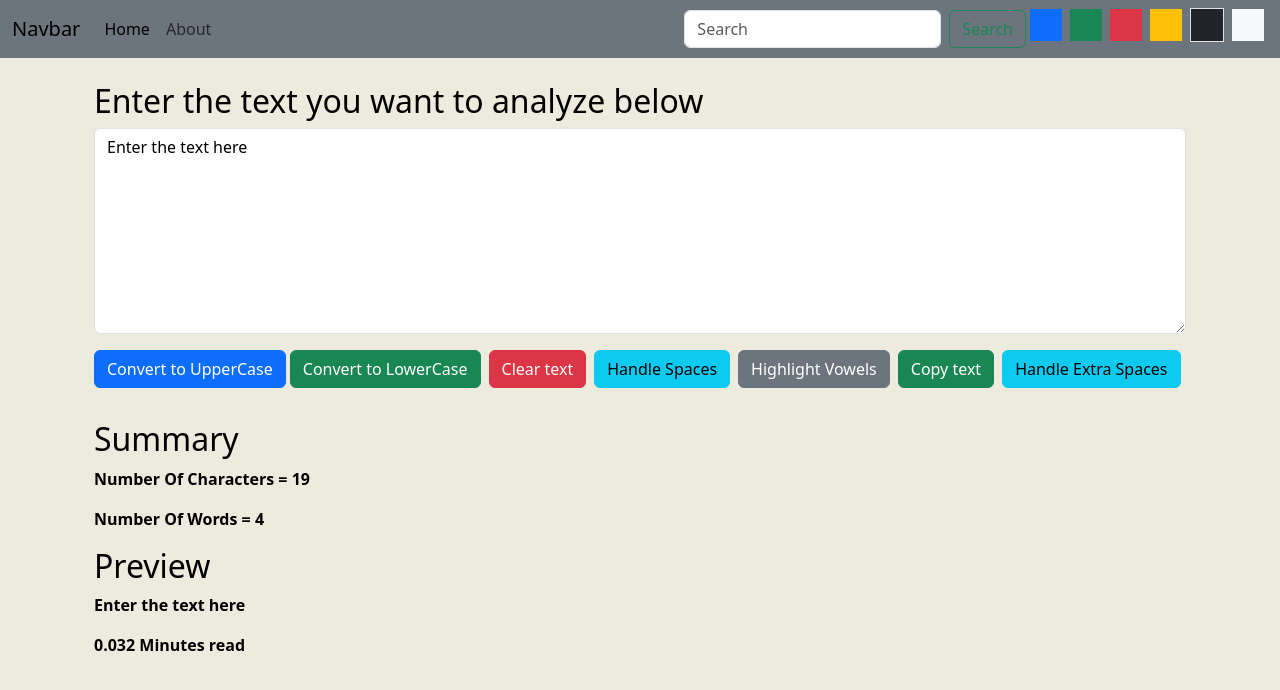
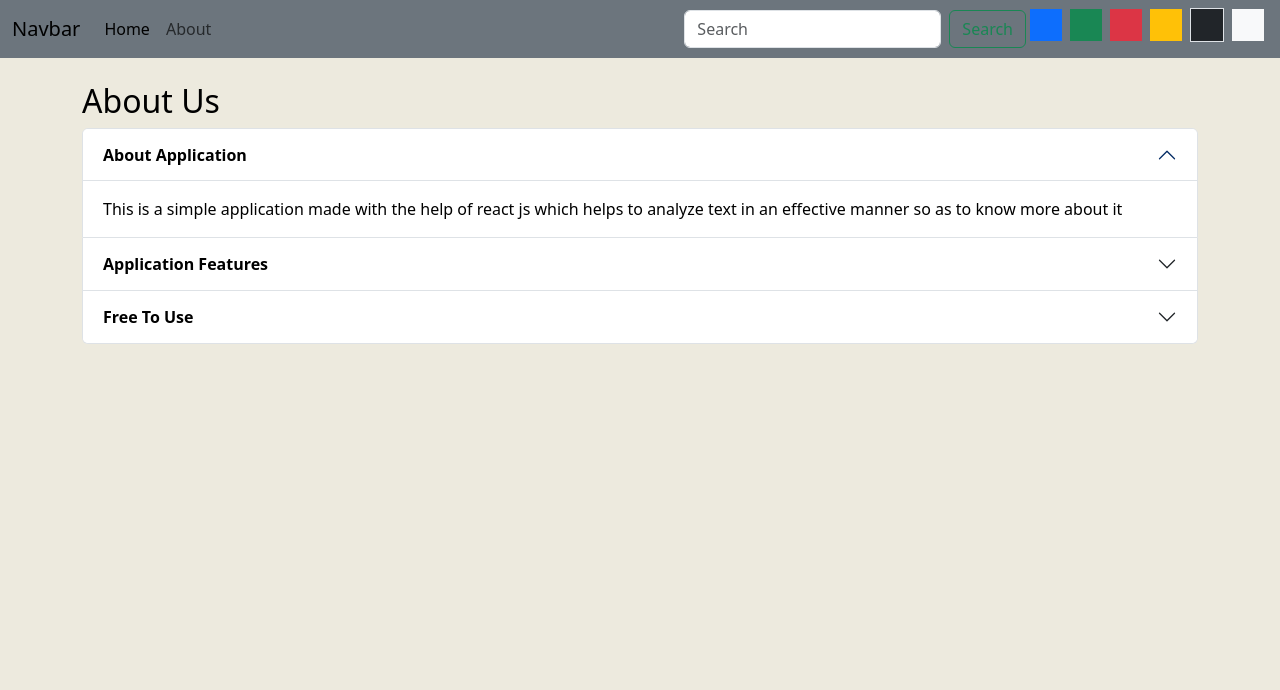
Before and after one commit to Anuragsinghsengar/TextUtils, a React (Create React App) app: page /about in a window 1280 px wide. Shown: the top 690 px of the page. Built offline with nearby package versions, Linux system fonts and the light colour scheme.

Commit message:
fixing errors

```diff
--- a/src/App.js
+++ b/src/App.js
@@ -5,12 +5,12 @@ import TextForm from './components/TextForm';
 import About from './components/About';
 import React,{useState} from 'react';
 import Alert from './components/Alert';
-// import {
-//   BrowserRouter as Router,
-//   Routes,
-//   Route,
-//   Link
-// } from "react-router-dom";
+import {
+  BrowserRouter as Router,
+  Routes,
+  Route,
+  Link
+} from "react-router-dom";
 
 function App() {
   const [mode,setMode] = useState('light');
@@ -112,19 +112,18 @@ function App() {
   }
   return (
     <>
-    {/* <Router> */}
+    <Router>
     <Navbar Home="Home" About="About" mode={mode} DarkMode={DarkMode} BlueMode={BlueMode} GreenMode={GreenMode} RedMode={RedMode} YellowMode={YellowMode}  LightMode={LightMode}/>
     <Alert alert={alert}/>
     <div className='container my-4'>
-      {/* /* <Routes>
+      <Routes>
         <Route exact path = "/about" element ={
-        {<About/>}/> }
-         <Route exact path = "/" element={ */}
-        <TextForm heading="Enter the text you want to analyze below" mode={mode} showAlert={showAlert}/>
-
+          <About mode={mode}/>}/>
+        <Route exact path = "/" element={
+          <TextForm heading="Enter the text you want to analyze below" mode={mode} showAlert={showAlert}/>}/>
+      </Routes>
     </div>
-        {/* </Routes> */}
-    {/* </Router> */}
+    </Router>
     </>
   );
 }
--- a/src/components/About.js
+++ b/src/components/About.js
@@ -1,71 +1,76 @@
 import { isLabelWithInternallyDisabledControl } from '@testing-library/user-event/dist/utils';
 import React,{useState} from 'react'
 
-export default function About() {
-    const [btnText, setBtnText] = useState("Enable Dark Mode");
-    const [myStyle, setMyStyle] = useState({
-        color : 'black',
-        backgroundColor : 'white',
-        border : '1px solid black'
-    });
+export default function About(props) {
+  let myStyle = {
+    backgroundColor : props.mode =="light"?"white":"#808080",
+    color : props.mode == "light" ? "black" : "white"
+  };
+    // const [btnText, setBtnText] = useState("Enable Dark Mode");
+    // const [myStyle, setMyStyle] = useState({
+    //     color : 'black',
+    //     backgroundColor : 'white',
+    //     border : '1px solid black'
+    // });
 
-   const toggleHide = () => {
-    if(myStyle.color == 'black'){
-     setMyStyle({
-        color : 'white',
-        backgroundColor : 'black',
-        border : '1px solid white'
-     })
-     setBtnText('Enable Light Mode');
-    }else{
-        setMyStyle({
-            color : 'black',
-            backgroundColor : 'white',
-            border : '1px solid black'
-         })
-         setBtnText('Enable Dark Mode');
-    }
-   }
+  //  const toggleHide = () => {
+  //   if(myStyle.color == 'black'){
+  //    setMyStyle({
+  //       color : 'white',
+  //       backgroundColor : 'black',
+  //       border : '1px solid white'
+  //    })
+  //    setBtnText('Enable Light Mode');
+  //   }else{
+  //       setMyStyle({
+  //           color : 'black',
+  //           backgroundColor : 'white',
+  //           border : '1px solid black'
+  //        })
+  //        setBtnText('Enable Dark Mode');
+  //   }
+  //  }
   return (
   <>
-  <div class="accordion" id="accordionExample" style={myStyle}>
-  <div class="accordion-item">
+  <div class="accordion" id="accordionExample">
+    <h2 className='my-2' style ={{color : props.mode =='light'?'black':'white'}}>About Us</h2>
+  <div class="accordion-item" style={myStyle}>
     <h2 class="accordion-header">
       <button class="accordion-button" style={myStyle} type="button" data-bs-toggle="collapse" data-bs-target="#collapseOne" aria-expanded="true" aria-controls="collapseOne">
-        Accordion Item #1
+        <strong>About Application</strong>
       </button>
     </h2>
     <div id="collapseOne" class="accordion-collapse collapse show" data-bs-parent="#accordionExample">
       <div class="accordion-body" style={myStyle}>
-        <strong>This is the first item's accordion body.</strong> It is shown by default, until the collapse plugin adds the appropriate classes that we use to style each element. These classes control the overall appearance, as well as the showing and hiding via CSS transitions. You can modify any of this with custom CSS or overriding our default variables. It's also worth noting that just about any HTML can go within the <code>.accordion-body</code>, though the transition does limit overflow.
+       This is a simple application made with the help of react js which helps to analyze text in an effective manner so as to know more about it
       </div>
     </div>
   </div>
-  <div class="accordion-item">
+  <div class="accordion-item" style={myStyle}>
     <h2 class="accordion-header">
       <button class="accordion-button collapsed" style={myStyle} type="button" data-bs-toggle="collapse" data-bs-target="#collapseTwo" aria-expanded="false" aria-controls="collapseTwo">
-        Accordion Item #2
+        <strong>Application Features</strong>
       </button>
     </h2>
     <div id="collapseTwo" class="accordion-collapse collapse" data-bs-parent="#accordionExample">
       <div class="accordion-body" style={myStyle}>
-        <strong>This is the second item's accordion body.</strong> It is hidden by default, until the collapse plugin adds the appropriate classes that we use to style each element. These classes control the overall appearance, as well as the showing and hiding via CSS transitions. You can modify any of this with custom CSS or overriding our default variables. It's also worth noting that just about any HTML can go within the <code>.accordion-body</code>, though the transition does limit overflow.
+        This application provides the features to covert any text from uppercase to lowercase and to lowercase to uppercase and to copy text, highlighting vowels, handling extra spaces. Also it provides the total number of words, characters and the minutes read.
       </div>
     </div>
   </div>
-  <div class="accordion-item">
+  <div class="accordion-item" style={myStyle}>
     <h2 class="accordion-header">
       <button class="accordion-button collapsed" style={myStyle} type="button" data-bs-toggle="collapse" data-bs-target="#collapseThree" aria-expanded="false" aria-controls="collapseThree">
-        Accordion Item #3
+        <strong>Free To Use</strong>
       </button>
     </h2>
     <div id="collapseThree" class="accordion-collapse collapse" data-bs-parent="#accordionExample">
       <div class="accordion-body" style={myStyle}>
-        <strong>This is the third item's accordion body.</strong> It is hidden by default, until the collapse plugin adds the appropriate classes that we use to style each element. These classes control the overall appearance, as well as the showing and hiding via CSS transitions. You can modify any of this with custom CSS or overriding our default variables. It's also worth noting that just about any HTML can go within the <code>.accordion-body</code>, though the transition does limit overflow.
+        This application is free to use for everyone
       </div>
     </div>
   </div>
-  <button onClick = {toggleHide} type='button' className='btn btn-success my-2 mx-2'>{btnText}</button>
+  {/* <button onClick = {toggleHide} type='button' className='btn btn-success my-2 mx-2'>{btnText}</button> */}
 </div>
   </>
   )
--- a/src/components/Navbar.js
+++ b/src/components/Navbar.js
@@ -7,17 +7,17 @@ export default function Navbar(props) {
     <>
     <nav className={`navbar navbar-expand-lg bg-body-primary navbar-${props.mode ==='light'?'white':'dark'} bg-${props.mode ==='light'?'secondary':'dark'}`}>
     <div className="container-fluid">
-    <a className="navbar-brand" href="#">Navbar</a>
+    <Link className="navbar-brand" to="/">Navbar</Link>
     <button className="navbar-toggler" type="button" data-bs-toggle="collapse" data-bs-target="#navbarSupportedContent" aria-controls="navbarSupportedContent" aria-expanded="false" aria-label="Toggle navigation">
       <span className="navbar-toggler-icon"></span>
     </button>
     <div className="collapse navbar-collapse" id="navbarSupportedContent">
       <ul className="navbar-nav me-auto mb-2 mb-lg-0">
         <li className="nav-item">
-          <a className="nav-link active" aria-current="page" href="#">{props.Home}</a>
+          <Link className="nav-link active" aria-current="page" to="/">{props.Home}</Link>
         </li>
         <li className="nav-item">
-          <a className="nav-link" href="#">{props.About}</a>
+          <Link className="nav-link" to="/about">{props.About}</Link>
         </li>
         </ul>
       <form className="d-flex" role="search">
--- a/src/components/TextForm.js
+++ b/src/components/TextForm.js
@@ -68,22 +68,22 @@ export default function TextForm(props) {
    <div className="container my-3" style ={{color :props.mode ==='light'?'black':'white'}}>
    <h2>{props.heading}</h2>
    <textarea className="form-control" id="myBox" rows="8" style={{backgroundColor:props.mode ==='light'?'white':'grey',color:props.mode ==='light'?'black':'white'}} value={text} onChange={handleUpChange}></textarea>
-   <button className="btn btn-primary my-3" onClick = {handleUpClick}>Convert to UpperCase</button>
-   <button className="btn btn-success my-3 mx-1" onClick = {handleDownClick}>Convert to LowerCase</button>
-   <button className="btn btn-danger my-3 mx-1" onClick = {handleClear}>Clear text</button>
-   <button className="btn btn-info my-3 mx-1" onClick = {handleSpaces}>Handle Spaces</button>
-   <button className="btn btn-secondary my-3 mx-1" onClick = {highlightVowels}>Highlight Vowels</button>
-   <button className="btn btn-success my-3 mx-1" onClick = {handleCopy}>Copy text</button>
-   <button className="btn btn-info my-3 mx-1" onClick = {handleExtraSpaces}>Handle Extra Spaces</button>
+   <button className="btn btn-primary my-2" onClick = {handleUpClick}>Convert to UpperCase</button>
+   <button className="btn btn-success my-2 mx-1" onClick = {handleDownClick}>Convert to LowerCase</button>
+   <button className="btn btn-danger my-2 mx-1" onClick = {handleClear}>Clear text</button>
+   <button className="btn btn-info my-2 mx-1" onClick = {handleSpaces}>Handle Spaces</button>
+   <button className="btn btn-secondary my-2 mx-1" onClick = {highlightVowels}>Highlight Vowels</button>
+   <button className="btn btn-success my-2 mx-1" onClick = {handleCopy}>Copy text</button>
+   <button className="btn btn-info my-2 mx-1" onClick = {handleExtraSpaces}>Handle Extra Spaces</button>
 
    </div>
    <div className='container my-2' style ={{color :props.mode ==='light'?'black':'white'}}>
    <b><h2>Summary</h2></b>
    <b><p>Number Of Characters = {text.length}</p></b>
-   <b><p>Number Of Words = {text == "" ? 0 : text.charAt(text.length-1) == " " ? text.split(" ").length -1 :  text.split(" ").length}</p></b>
+   <b><p>Number Of Words = {text.split(" ").filter((element)=>{return element.length !== 0}).length}</p></b>
    <b><h2>Preview</h2></b>
    <b><p>{text}</p></b>
-   <b><p>{0.008 * text.split(" ").length} Minutes read</p></b>
+   <b><p>{0.008 * text.split(" ").filter((element)=>{return element.length !== 0}).length} Minutes read</p></b>
    </div>
    </>
   )
```
